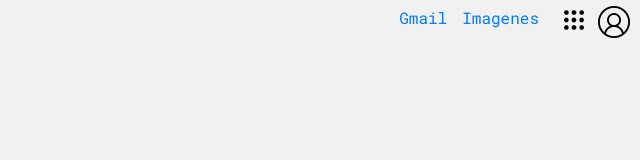
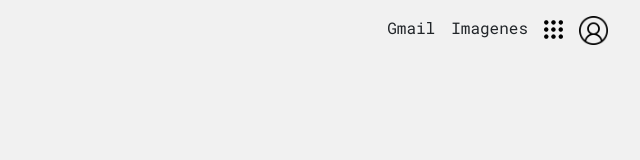
Before and after one commit to quirogajj/clonGoogle, a plain HTML site: page index.html in a window 1280 px wide. Shown: the whole page, without its empty margins (640-1280 px from the left). Drawn offline with nearby package versions, Linux system fonts and the light colour scheme.

Commit message:
se corrigio laa estructura y los estilos del header

```diff
--- a/css/style.css
+++ b/css/style.css
@@ -3,36 +3,22 @@ body {
     font-family: 'Roboto Mono', monospace;
 }
 
-.nav {
-    width: 100%;
-    padding: 6px;
+.content {
     display: flex;
-    justify-content: flex-end;
+    justify-content: end;
+    margin: 16px;
 }
 
-.container {
-    margin: 0;
-    display: flex;
-    flex-direction: row;
-    justify-content: end;
+.img-u {
+    width: 45px;
+}
+.img-m {
+    width: 35px;
 }
 
-.nav-imagenes, .nav-gmail {
-    padding-left: 15px;
+.img-u, .img-m {
+    padding-right: 16px;
 }
-
-.nav-user {
-    padding: 4px;
+.imagenes, .gmail {
+    padding-right: 16px;
 }
-
-.nav-user img {
-    width: 32px;
-}
-
-.nav-menu {
-    padding: 10px;
-}
-
-.nav-menu img {
-    width: 20px;
-}
--- a/index.html
+++ b/index.html
@@ -21,22 +21,18 @@
 <body>
     <!--COMIENZA HEADER-->
 
-    <ul class="nav">
-        <div class="container">
-            <li class="nav-item">
-            <a class="nav-gmail" href="#" target="_top">Gmail</a>
-            </li>
-            <li class="nav-item">
-            <a class="nav-imagenes" href="#">Imagenes</a>
-            </li>
+    <div class="header">
+        <div class="content">
+          <div class="gmail">Gmail</div>
+          <div class="imagenes">Imagenes</div>
+          <div class="menu">
+            <img class="img-m" src="img/menu.png" alt="dot_menu">
+          </div>
+          <div class="user">
+            <img class="img-u" src="img/user.png" alt="profile_picture">
+          </div>
         </div>
-        <li class="nav-img">
-          <a class="nav-menu" href="#"><img src="img/menu.png" alt="img_menu"></a>
-        </li>
-        <li class="nav-img">
-          <a class="nav-user" href="#"><img src="img/user.png" alt="user_img"></a>
-        </li>
-    </ul>
+    </div>
 
 
     <!--TERMINA HEADER-->
```
